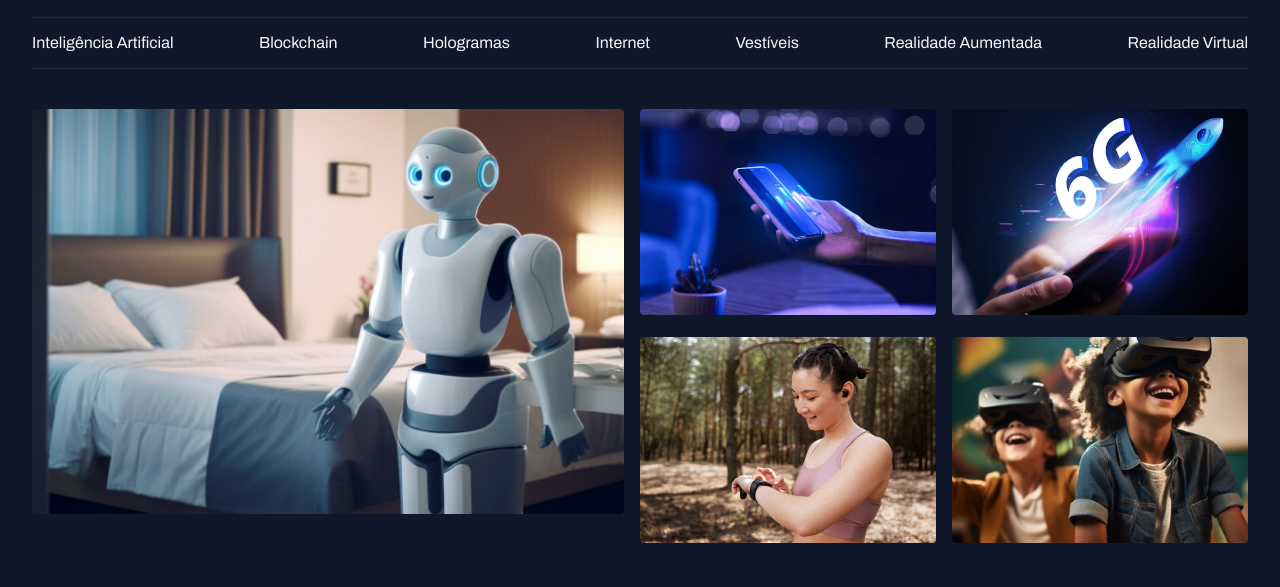
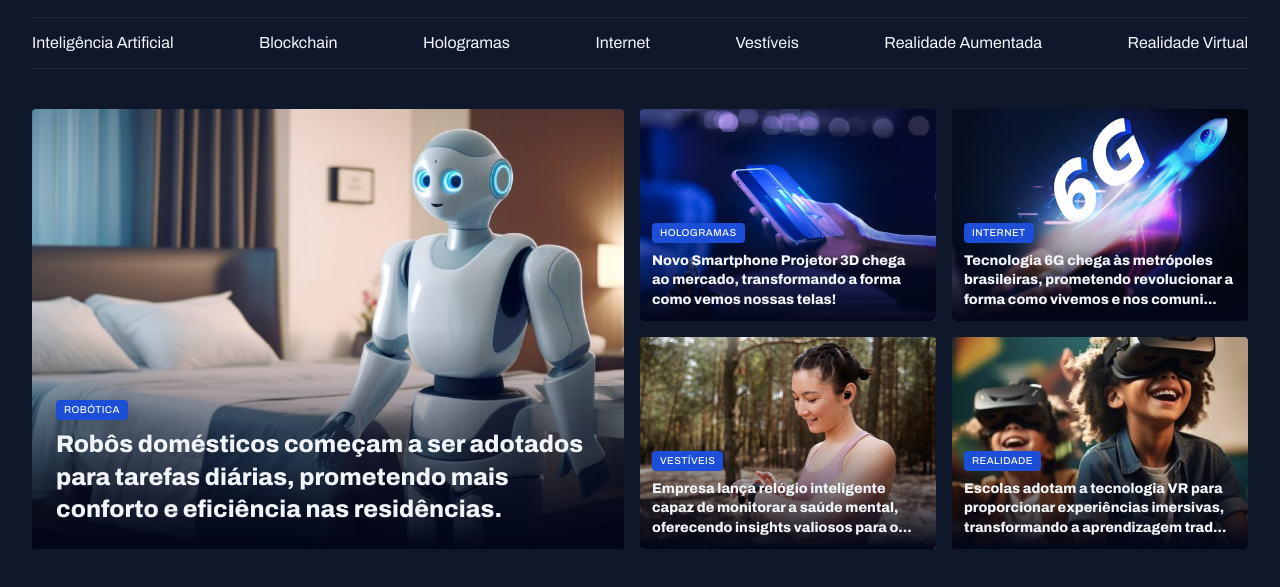
Before and after one commit to MastrangeloReino/Projeto-portal-de-noticias, a plain HTML site: page index.html in a window 1280 px wide. Shown: the part 55-642 px from the top of the page. Drawn offline with Linux system fonts and the light colour scheme; a web font is replaced by a local one.

Commit message:
Finzalizando a seção destaques

```diff
--- a/index.html
+++ b/index.html
@@ -43,26 +43,47 @@
 
    <main class="grid container">
     <section id="featured" class=" grid grid-flow-col gap-16">
-        <div>
+        <figure class="card">
             <img src="assets/images/Image 01.png" alt="imagem de robo">
-        </div>
+            <figcaption>
+                <span class="content-tag">Robótica</span>
+                <h2 class="text-2xl">Robôs domésticos começam a ser adotados para tarefas diárias, prometendo mais conforto e eficiência nas residências.</h2>
+            </figcaption>
+        </figure>
 
         <div  class="grid grid-cols-2 gap-16">
-            <div>
+            <figure class="card">
                 <img src="assets/images/Image 02.png" alt="">
-            </div>
+                <figcaption>
+                    <span class="content-tag">Hologramas</span>
+                    <h2 class="text-lg">Novo Smartphone Projetor 3D chega ao mercado, transformando a forma como vemos nossas telas!</h2>
+                </figcaption>
+            </figure>
 
-            <div>
+            <figure class="card">
                 <img src="assets/images/Image 03.png" alt="">
-            </div>
+                <figcaption>
+                    <span class="content-tag">Internet</span>
+                    <h2 class="text-lg">Tecnologia 6G chega às metrópoles brasileiras, prometendo revolucionar a forma como vivemos e nos comuni...</h2>
+                </figcaption>
+            </figure>
 
-            <div>
+            <figure class="card">
                 <img src="assets/images/Image 04.png" alt="">
-            </div>
+                <figcaption>
+                    <span class="content-tag">Vestíveis</span>
+                    <h2 class="text-lg">Empresa lança relógio inteligente capaz de monitorar a saúde mental, oferecendo insights valiosos para o...
+                    </h2>
+                </figcaption>
+            </figure>
 
-            <div>
+            <figure class="card">
                 <img src="assets/images/Image 05.png" alt="">
-            </div>
+                <figcaption>
+                    <span class="content-tag">Realidade</span>
+                    <h2 class="text-lg">Escolas adotam a tecnologia VR para proporcionar experiências imersivas, transformando a aprendizagem trad...</h2>
+                </figcaption>
+            </figure>
 
         </div>
     </section>
--- a/styles/global.css
+++ b/styles/global.css
@@ -57,3 +57,16 @@ h1,h2,h3{
 main{
     margin-top: 40px;
 }
+
+
+.content-tag{
+    display: inline-block;
+    background-color: var(--brand-color-dark);
+    padding: 4px 8px;
+    border-radius: 4px;
+    font: 500 10px/1.2 var(--font-family);
+    text-transform: uppercase;
+    letter-spacing: 0.04em;
+    color: var(--text-color-primary);
+    box-shadow: 0px 4px 16px #02061740;
+}
--- a/styles/sections.css
+++ b/styles/sections.css
@@ -1,7 +1,41 @@
 #featured{
     img{
-        width:100%;
-        object-fit:cover;
-        border-radius: 4px;
+        height: 100%;
+        object-fit: cover;
+    }
+
+}
+.card{
+    position: relative;
+    overflow: hidden;
+    border-radius: 4px;
+  &::before{
+    content:"";
+    position: absolute;
+    inset: 0;
+    top: 50%;
+    background: linear-gradient(
+        180deg,
+        transparent 0%,
+        #020617 100%
+    );
+
+    }
+
+    figcaption{
+        position: absolute;
+        bottom: 0;
+
+
+        padding: 24px;
+
+        &:has(.text-lg){
+            padding: 12px;
+        }
+
+
+        h2{
+            margin-top: 8px;
+        }
     }
 }
--- a/styles/utility.css
+++ b/styles/utility.css
@@ -13,3 +13,19 @@
 .gap-16{
     gap: 16px;
 }
+
+.text-2xl{
+    font:var(--h1);
+}
+
+.text-xl{
+    font: var(--h2);
+}
+
+.text-lg{
+    font: var(--h3);
+}
+
+.text-sm{
+    font: var(--text-sm);
+}
```
